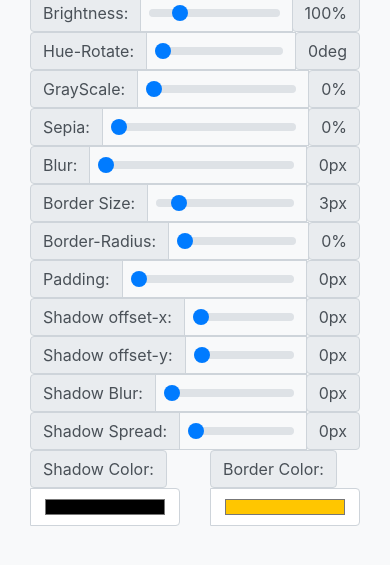
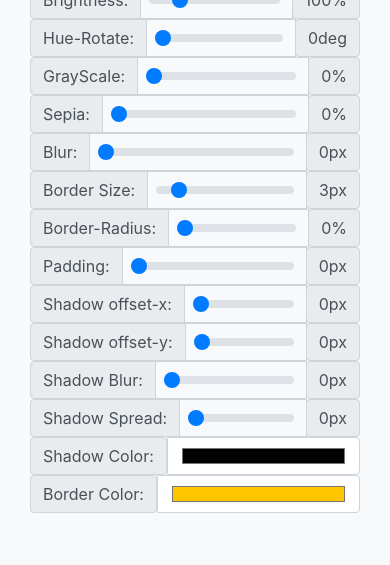
Before and after one commit to znematoadz/jsImage, a plain HTML site: page index.html in a window 390 px wide. Shown: the part 389-954 px from the top of the page. Drawn offline with nearby package versions, Linux system fonts and the light colour scheme.

Commit message:
responsive fix

```diff
--- a/index.html
+++ b/index.html
@@ -217,7 +217,7 @@
       </div>
 
 
-      <div class="input col m-auto">
+      <div class="input col-xs-12 col-sm-6 m-auto">
         <div class="row input-group m-auto">
           <label class="input-group-text" for="shadowColor">Shadow Color:</label>
           <input class="form-control" id="shadowColor" type="color" name="shadowColor" value="#000000">
@@ -225,7 +225,7 @@
       </div>
 
 
-    <div class="input col m-auto">
+    <div class="input col-xs-12 col-sm-6 m-auto">
         <div class="row input-group m-auto">
           <label class="input-group-text" for="borderColor">Border Color:</label>
           <input class="form-control " id="borderColor" type="color" name="borderColor" value="#ffc600">
--- a/style.css
+++ b/style.css
@@ -7,7 +7,7 @@
     --borderColor: #ffc600 ;
     --borderSize: 3px;
     --borderRadius: 0%;
-    --padding: 26px;
+    --padding: 0px;
     --offsetX: 0px;
     --offsetY: 0px;
     --blurRadius: 0px;
```
